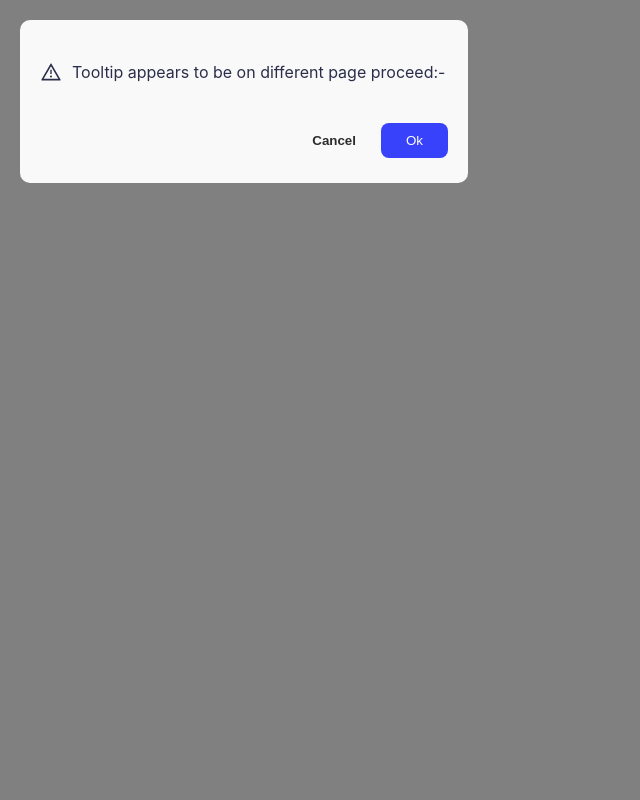
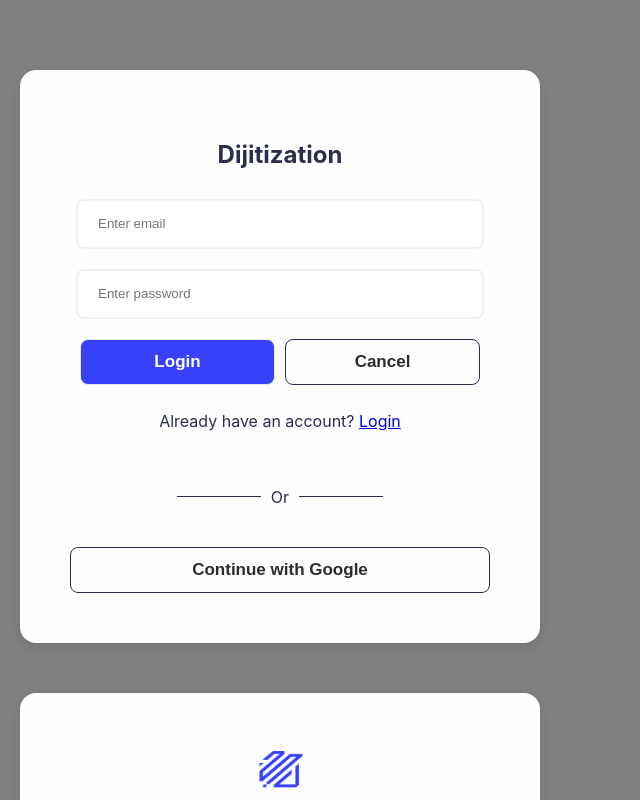
Before and after one commit to Abhamid3311/DAP-digital-aided-UI-design, a React (Create React App) app: page / in a window 1280 px wide. Shown: the top 800 px of the page, without its empty margins (0-640 px from the left). Built offline with nearby package versions, Linux system fonts and the light colour scheme.

Commit message:
updated ui

```diff
--- a/src/App.js
+++ b/src/App.js
@@ -21,12 +21,17 @@ import Popup from './component/Popup/Popup';
 
 function App() {
   return (
-    <div style={{ backgroundColor: "gray", padding: "20px", height: "100vh" }}>
+    <div style={{ backgroundColor: "gray", padding: "20px" }}>
 
-      {/* <ToolTipCreated1 />
+      <SignUp />
+      <CreateFlow />
+      <Popup />
+
+      <ToolTipCreated1 />
       <ToolTipCreated2 />
       <ToolTipCreated3 />
       <ToolTipCreated4 />
+
       <ToolTipView1 />
       <ToolTipView2 />
       <ToolTipView3 />
@@ -34,18 +39,17 @@ function App() {
 
       <ExistigFlows />
       <FlowEditor />
-      <SelfHelp /> */}
+      <SelfHelp />
 
-      {/* <ModalWindow1 />
+      <ModalWindow1 />
       <ModalWindow4 />
+
       <Feedback1 />
       <Feedback2 />
-      <Announcements /> */}
 
-      {/* <SignUp />
-      <CreateFlow /> */}
+      <Announcements />
 
-      <Popup />
+
 
 
 
--- a/src/component/Popup/Popup.js
+++ b/src/component/Popup/Popup.js
@@ -34,7 +34,7 @@ border-radius: 10px;
 
 const Popup = () => {
     return (
-        <div>
+        <div style={{ marginTop: "50px" }}>
             <PopupCard>
                 <div className='popup-msg'>
                     <AiOutlineWarning />
--- a/src/component/SignUp/CreateFlow.js
+++ b/src/component/SignUp/CreateFlow.js
@@ -1,11 +1,13 @@
 import React from 'react';
 import { BlueLoginBtn, FormCard, FormField, WhiteLoginBtn } from './Form.css';
+import logo from '../../image/icon128.PNG';
 
 const CreateFlow = () => {
     return (
         <div style={{ marginTop: "50px" }}>
             <FormCard>
                 <div>
+                    <img src={logo} style={{width:"60px",height:"52px"}} alt="" />
                     <h2>Dijitization</h2>
                 </div>
                 <FormField>
```
Also changed, not shown: src/image/icon128.PNG (added).
